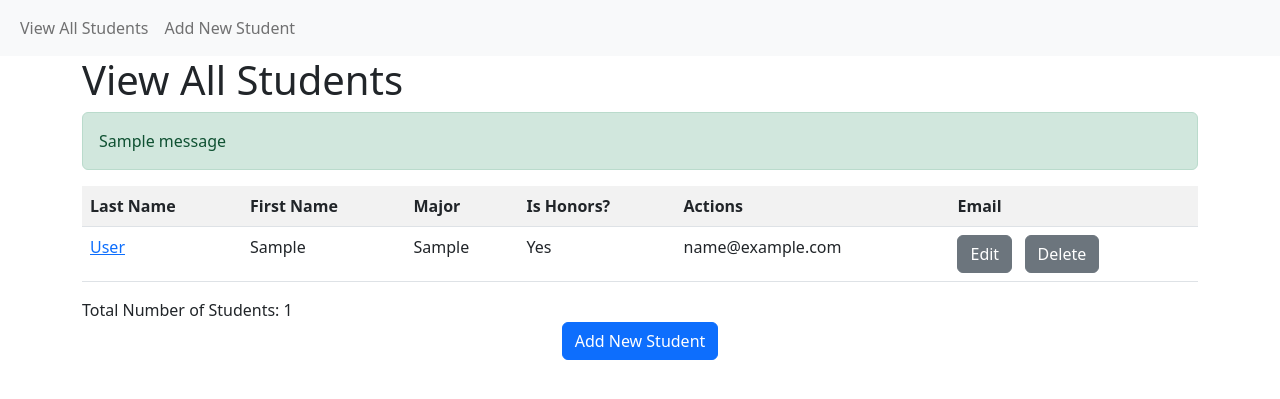
After one commit to eqi1/helloWorld, a Flask app: page /student/view in a window 1280 px wide. The commit adds this page. Shown: the top 399 px of the page. Run offline with Flask 3, Linux system fonts and the light colour scheme; tables that the repository leaves empty hold one stand-in row (values such as "Sample post"); one stand-in notice (Sample message) is shown.

Commit message:
Created "View All Students", "View Student", "Add New Student",  and "Update Student" pages using Jinja. Added email as an input.

```diff
--- a/app.py
+++ b/app.py
@@ -1,35 +1,137 @@
-from flask import Flask, render_template, request
+import os
+from flask import Flask, render_template, request, redirect, url_for, flash
+from models import db, Student, Major
+from datetime import datetime as dt
+
+basedir = os.path.abspath(os.path.dirname(__file__))
 
 app = Flask(__name__)
+app.config['SQLALCHEMY_DATABASE_URI'] = 'sqlite:///' + os.path.join(basedir, 'university2.db')
+app.config['SQLALCHEMY_TRACK_MODIFICATIONS'] = False
+app.config['SECRET_KEY'] = 'beyond_course_scope'
+db.init_app(app)
+
+@app.before_first_request
+def create_tables():
+    db.create_all()
+
+@app.route('/student/view')
+def student_view_all():
+    students = Student.query.outerjoin(Major, Student.major_id == Major.major_id) \
+        .add_entity(Major) \
+        .order_by(Student.last_name, Student.first_name) \
+        .all()
+    return render_template('student_view_all.html', students=students)
+
+
+@app.route('/student/view/<int:student_id>')
+def student_view(student_id):
+    student = Student.query.filter_by(student_id=student_id).first()
+    majors = Major.query.order_by(Major.major) \
+        .order_by(Major.major) \
+        .all()
+
+    if student:
+        return render_template('student_entry.html', student=student, majors=majors, action='read')
+
+    else:
+        flash(f'Student attempting to be viewed could not be found!', 'error')
+        return redirect(url_for('student_view_all'))
+
+@app.route('/student/create', methods=['GET', 'POST'])
+def student_create():
+    if request.method == 'GET':
+        majors = Major.query.order_by(Major.major) \
+            .order_by(Major.major) \
+            .all()
+        return render_template('student_entry.html', majors=majors, action='create')
+    elif request.method == 'POST':
+        first_name = request.form['first_name']
+        last_name = request.form['last_name']
+        major_id = request.form['major_id']
+        email = request.form['email']
+
+        birth_date = request.form['birth_date']
+        is_honors = True if 'is_honors' in request.form else False
+
+        student = Student(first_name=first_name, last_name=last_name, major_id=major_id, email = email,
+                          birth_date=dt.strptime(birth_date, '%Y-%m-%d'), is_honors=is_honors)
+        db.session.add(student)
+        db.session.commit()
+        flash(f'{first_name} {last_name} was successfully added!', 'success')
+        return redirect(url_for('student_view_all'))
+
+    flash('Invalid action. Please try again.', 'error')
+    return redirect(url_for('student_view_all'))
+
+
+@app.route('/student/update/<int:student_id>', methods=['GET', 'POST'])
+def student_edit(student_id):
+    if request.method == 'GET':
+        student = Student.query.filter_by(student_id=student_id).first()
+        majors = Major.query.order_by(Major.major) \
+            .order_by(Major.major) \
+            .all()
+
+        if student:
+            return render_template('student_entry.html', student=student, majors=majors, action='update')
+
+        else:
+            flash(f'Student attempting to be edited could not be found!', 'error')
+
+    elif request.method == 'POST':
+        student = Student.query.filter_by(student_id=student_id).first()
+
+        if student:
+            student.first_name = request.form['first_name']
+            student.last_name = request.form['last_name']
+            student.email = request.form['email']
+            student.major_id = request.form['major_id']
+            student.birthdate = dt.strptime(request.form['birth_date'], '%Y-%m-%d')
+            student.num_credits_completed = request.form['num_credits_completed']
+            student.gpa = request.form['gpa']
+            student.is_honors = True if 'is_honors' in request.form else False
+
+            db.session.commit()
+            flash(f'{student.first_name} {student.last_name} was successfully updated!', 'success')
+        else:
+            flash(f'Student attempting to be edited could not be found!', 'error')
+
+        return redirect(url_for('student_view_all'))
+
+    return redirect(url_for('student_view_all'))
+
+@app.route('/student/delete/<int:student_id>')
+def student_delete(student_id):
+    student = Student.query.filter_by(student_id=student_id).first()
+
+    if student:
+        db.session.delete(student)
+        db.session.commit()
+        flash(f'{student} was successfully deleted!', 'success')
+    else:
+        flash(f'Delete failed! Student could not be found.', 'error')
+
+    return redirect(url_for('student_view_all'))
 
 
 @app.route('/')
-def hello_world():  # put application's code here
-    return 'Hello World from Emily Qi! I am adding my first code change.'
-
-@app.route('/hello')
-def hello():
-    return render_template('hello.html')
+def home():
+    return redirect(url_for('student_view_all'))
 
 
-@app.route('/about')
-def about():
-    return render_template('about.html')
+if __name__ == '__main__':
+    with app.app_context():
+        db.create_all()
 
-
-@app.route('/favorite-course')
-def favorite_course():
-    print('Subject: ' + request.args.get('subject'))
-    print('Course Number: ' + request.args.get('course_number'))
-
-    return render_template('favorite-course.html')
-
-
-@app.route('/contact', methods=['GET', 'POST'])
-def contact():
-    if request.method == 'POST':
-        return render_template('contact.html', form_submitted=True)
-    else:
-        return render_template('contact.html')
-if __name__ == '__main__':
+        # Execute only once! Initial loading of available majors
+        """
+        majors = ['Accounting', 'Finance', 'Information Systems', 'International Business', 'Management', \
+                    'Operations Management & Business Analytics', 'Supply Chain Management']
+        for each_major in majors:
+            print(each_major)
+            amajor = Major(major=each_major)
+            db.session.add(amajor)
+            db.session.commit()
+        """
     app.run()
--- a/templates/base.html
+++ b/templates/base.html
@@ -1,14 +1,32 @@
 <!DOCTYPE html>
 <html lang="en">
   <head>
-    <meta charset="UTF-8">
+    <meta charset="utf-8">
     <meta name="viewport" content="width=device-width, initial-scale=1">
     <title>{% block page_title %}{% endblock %}</title>
+    <link href="https://cdn.jsdelivr.net/npm/bootstrap@5.2.3/dist/css/bootstrap.min.css" rel="stylesheet" integrity="sha384-rbsA2VBKQhggwzxH7pPCaAqO46MgnOM80zW1RWuH61DGLwZJEdK2Kadq2F9CUG65" crossorigin="anonymous">
   </head>
   <body>
+  <nav class="navbar navbar-expand-lg navbar-light bg-light">
+  <div class="container-fluid">
+    <div class="collapse navbar-collapse" id="navbarSupportedContent">
+      <ul class="navbar-nav me-auto mb-2 mb-lg-0">
+        <li class="nav-item">
+          <a class="nav-link" href="{{ url_for('student_view_all') }}">View All Students</a>
+        </li>
+        <li class="nav-item">
+          <a class="nav-link" href="{{ url_for('student_create') }}">Add New Student</a>
+        </li>
+      </ul>
+    </div>
+  </div>
+</nav>
+
     <div class="container">
         <h1>{% block page_head %}{% endblock %}</h1>
+
         {% block page_content %}{% endblock %}
     </div>
+    <script src="https://cdn.jsdelivr.net/npm/bootstrap@5.2.3/dist/js/bootstrap.bundle.min.js" integrity="sha384-kenU1KFdBIe4zVF0s0G1M5b4hcpxyD9F7jL+jjXkk+Q2h455rYXK/7HAuoJl+0I4" crossorigin="anonymous"></script>
   </body>
 </html>
--- /dev/null
+++ b/templates/student_view_all.html
@@ -0,0 +1,66 @@
+{% extends "base.html" %}
+
+{% block page_title %}
+    View All Students
+{% endblock %}
+
+{% block page_head %}
+    View All Students
+{% endblock %}
+
+{% block page_content %}
+
+    <div class="row">
+    <div class="col">
+
+        {% with messages = get_flashed_messages(with_categories=true) %}
+            {% if messages %}
+                {% for category, message in messages %}
+                  <div class="alert {{ 'alert-success' if category == 'success' else 'alert-danger' }}" role="alert">
+                    {{ message }}
+                  </div>
+                {% endfor %}
+            {% endif %}
+        {% endwith %}
+
+    <table class="table table-striped">
+        <tr>
+            <th>Last Name</th>
+			<th>First Name</th>
+            <th>Major</th>
+            <th>Is Honors?</th>
+            <th>Actions</th>
+            <th>Email</th>
+        </tr>
+
+        {% for each_student, each_major in students %}
+        <tr>
+            <td><a href="{{ url_for('student_view', student_id=each_student['student_id']) }}">{{ each_student['last_name'] }}</a></td>
+            <td>{{ each_student['first_name'] }}</td>
+            <td>{{ each_major['major'] }}</td>
+            <td>{{ 'Yes' if each_student['is_honors'] == 1 else 'No' }}</td>
+            <td>{{ each_student['email'] }}</td>
+            <td>
+                <a href="{{ url_for('student_edit', student_id=each_student['student_id']) }}" class="btn btn-secondary" role="button">Edit</a>
+                &nbsp;
+                <a href="{{ url_for('student_delete', student_id=each_student['student_id']) }}" class="btn btn-secondary" role="button">Delete</a>
+            </td>
+        </tr>
+        {% endfor %}
+    </table>
+    </div>
+    </div>
+
+    <div class="row">
+        <div class="col">
+            Total Number of Students: {{ students|length }}
+        </div>
+    </div>
+
+    <div class="row">
+        <div class="col text-center">
+            <a href="{{ url_for('student_create') }}" class="btn btn-primary" role="button">Add New Student</a>
+        </div>
+    </div>
+
+{% endblock %}
```
Also changed, not shown: models.py (added, +44 -0 lines), templates/student_entry.html (added, +130 -0 lines). Lines whose indentation alone changed are shown as unchanged.
